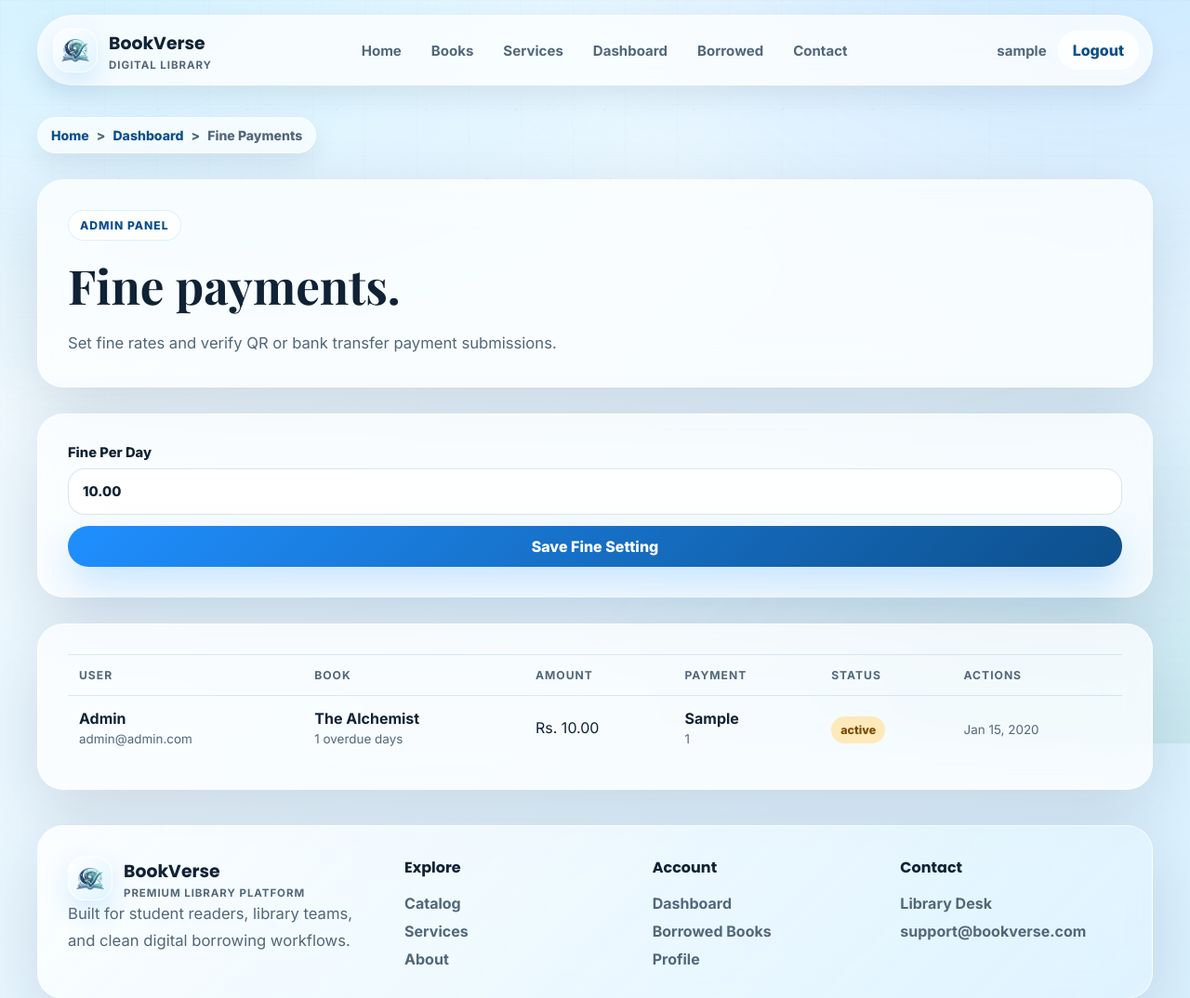
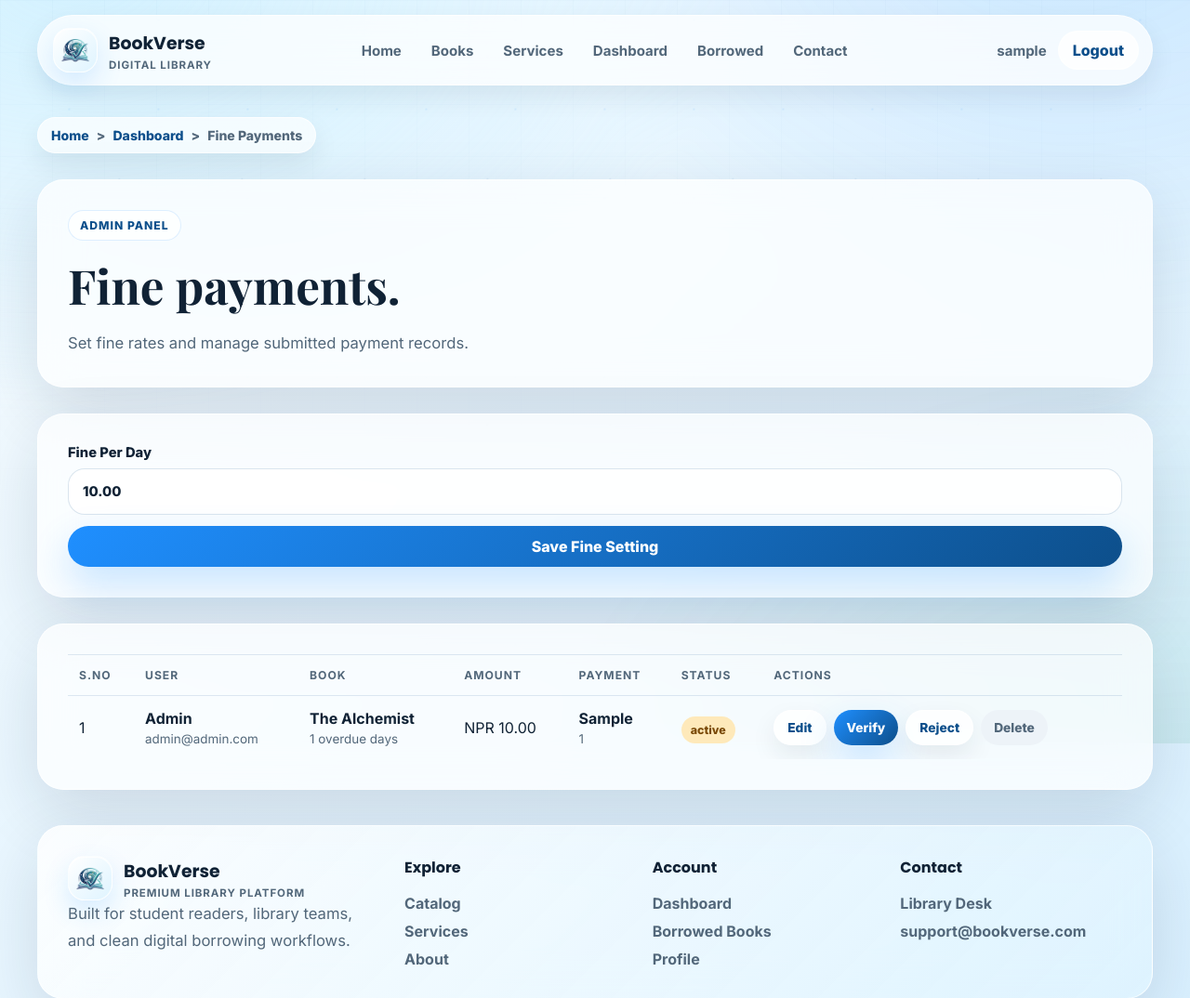
Before and after one commit to anjana321-anj/AI39A_Group8_-Library-Management-System-, a Flask app: page /admin/fine-payments in a window 1280 px wide. Shown: the top 1074 px of the page at 93% size. Run offline with Flask 3, Linux system fonts and the light colour scheme; the visitor is signed in with stand-in values (Sample User, id 1); data comes from the database, SQL or seed files in the repository; tables that the repository leaves empty hold one stand-in row (values such as "Sample post").

Commit message:
Update app/templates/admin_fine_payments.html

```diff
--- a/app/templates/admin_fine_payments.html
+++ b/app/templates/admin_fine_payments.html
@@ -6,7 +6,7 @@
 <section class="page-hero reveal">
     <span class="eyebrow">Admin Panel</span>
     <h1>Fine payments.</h1>
-    <p>Set fine rates and verify QR or bank transfer payment submissions.</p>
+    <p>Set fine rates and manage submitted payment records.</p>
 </section>
 
 <form class="data-panel reveal compact-form" method="post">
@@ -22,6 +22,7 @@
         <table>
             <thead>
                 <tr>
+                    <th>S.No</th>
                     <th>User</th>
                     <th>Book</th>
                     <th>Amount</th>
@@ -33,29 +34,30 @@
             <tbody>
                 {% for payment in payments %}
                     <tr>
+                        <td>{{ loop.index }}</td>
                         <td><strong>{{ payment.username }}</strong><span>{{ payment.email }}</span></td>
                         <td><strong>{{ payment.title }}</strong><span>{{ payment.overdue_days }} overdue days</span></td>
-                        <td>Rs. {{ "%.2f"|format(payment.amount or 0) }}</td>
+                        <td>NPR {{ "%.2f"|format(payment.amount or 0) }}</td>
                         <td><strong>{{ payment.payment_method }}</strong><span>{{ payment.transaction_id }}</span></td>
                         <td><span class="status-badge {{ 'success' if payment.status == 'Approved' else 'warning' }}">{{ payment.status }}</span></td>
                         <td>
                             <div class="admin-actions">
-                                {% if payment.status == 'Pending Verification' %}
-                                    <form method="post" action="{{ url_for('auth.approve_fine_payment', payment_id=payment.id) }}">
-                                        <button class="btn btn-small btn-primary" type="submit">Approve</button>
-                                    </form>
-                                    <form method="post" action="{{ url_for('auth.reject_fine_payment', payment_id=payment.id) }}">
-                                        <button class="btn btn-small btn-disabled" type="submit">Reject</button>
-                                    </form>
-                                {% else %}
-                                    <span>{{ payment.verified_at.strftime('%b %d, %Y') if payment.verified_at else 'Reviewed' }}</span>
-                                {% endif %}
+                                <a class="btn btn-small btn-secondary" href="{{ url_for('auth.edit_fine_payment', payment_id=payment.id) }}">Edit</a>
+                                <form method="post" action="{{ url_for('auth.approve_fine_payment', payment_id=payment.id) }}" data-confirm="Verify and approve this payment?">
+                                    <button class="btn btn-small btn-primary" type="submit">Verify</button>
+                                </form>
+                                <form method="post" action="{{ url_for('auth.reject_fine_payment', payment_id=payment.id) }}" data-confirm="Reject this payment?">
+                                    <button class="btn btn-small btn-secondary" type="submit">Reject</button>
+                                </form>
+                                <form method="post" action="{{ url_for('auth.delete_fine_payment_admin', payment_id=payment.id) }}" data-confirm="Are you sure you want to delete this record?">
+                                    <button class="btn btn-small btn-disabled" type="submit">Delete</button>
+                                </form>
                             </div>
                         </td>
                     </tr>
                 {% else %}
                     <tr>
-                        <td colspan="6">No fine payment submissions yet.</td>
+                        <td colspan="7">No fine payment submissions yet.</td>
                     </tr>
                 {% endfor %}
             </tbody>
```
